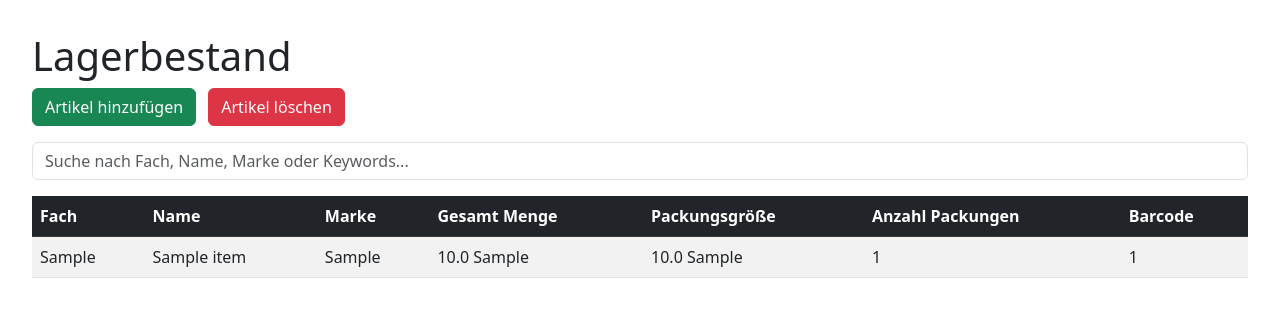
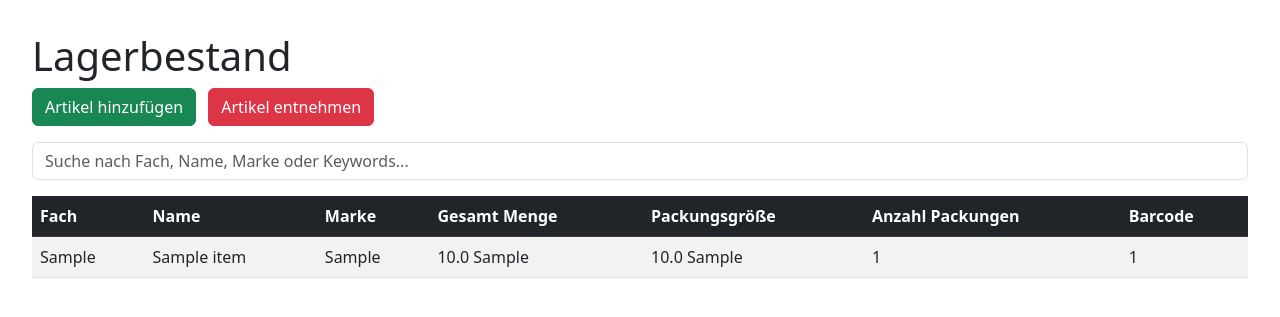
Before and after one commit to ualbano/kitchenstock, a Flask app: page /items in a window 1280 px wide. Shown: the top 317 px of the page. Run offline with Flask 3, Linux system fonts and the light colour scheme; tables that the repository leaves empty hold one stand-in row (values such as "Sample post").

Commit message:
ui: rename the delete button

```diff
--- a/templates/items.html
+++ b/templates/items.html
@@ -17,7 +17,7 @@
   <!-- Buttons zum Adden / Löschen -->
   <div class="top-buttons">
     <a href="/addview" class="btn btn-success me-2">Artikel hinzufügen</a>
-    <a href="/deleteview" class="btn btn-danger">Artikel löschen</a>
+    <a href="/deleteview" class="btn btn-danger">Artikel entnehmen</a>
   </div>
 
   <!-- Suchfeld -->
```
